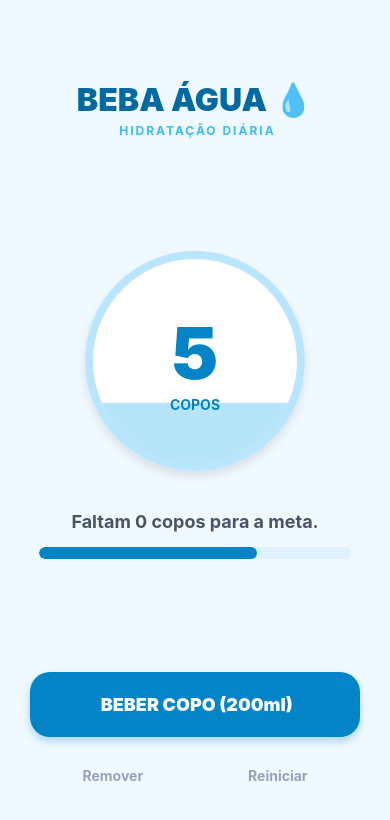
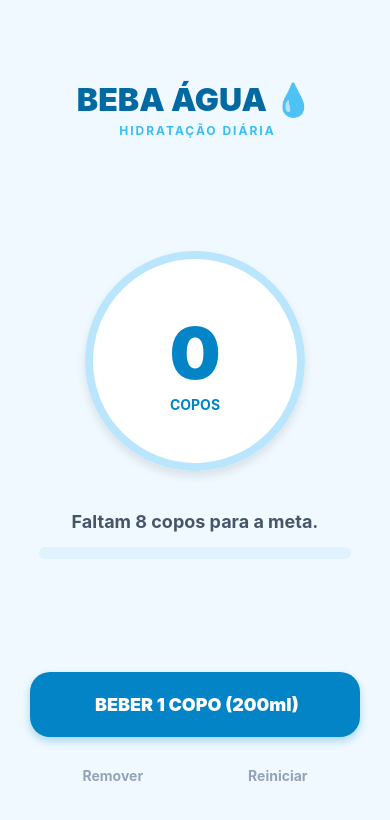
Before and after one commit to HidekiLucas0701/BebaAgua, a React Native app: screen / in a window 390 px wide. Shown: the top 820 px of the page. Built offline with nearby package versions, Linux system fonts and the light colour scheme.

Commit message:
feat(wip): buttons functions

```diff
--- a/App.tsx
+++ b/App.tsx
@@ -1,7 +1,20 @@
 import { StatusBar } from 'expo-status-bar';
 import { StyleSheet, Text, TouchableOpacity, View } from 'react-native';
+import {useState} from 'react';
+
+const DAILY_GOAL: number = 8;
 
 export default function App() {
+
+  const [cups,setCups] = useState<number>(0);
+  const percentage: number = (cups/DAILY_GOAL) * 100;
+
+  const removeCup = () => {
+    if(cups > 0) {
+      setCups(cups - 1);
+    }
+  };
+
   return (
     <View style={styles.container}>
       <View style={styles.header}>
@@ -12,32 +25,39 @@ export default function App() {
       <View style={styles.content}>
         <View style={styles.outerCircleWrapper}>
           <View style={styles.outerCircle}>
-            <View style={styles.waterLevel} />
+            <View style={[styles.waterLevel, {height: `${percentage}%`}]} />
 
-            <Text style={styles.numberText}>5</Text>
+            <Text style={styles.numberText}>{cups}</Text>
             <Text style={styles.labelText}>COPOS</Text>
           </View>
         </View>
         <View style={styles.feedbackContainer}>
-          <Text style={styles.statusText}>Faltam 0 copos para a meta.</Text>
+          <Text style={[
+            styles.statusText,
+            cups >= DAILY_GOAL && {color: '#16A34A'}
+          ]}>{
+            cups >= DAILY_GOAL
+            ? 'Parabéns! Você atingiu sua meta diária de hidratação!'
+            : `Faltam ${DAILY_GOAL - cups} copos para a meta.`
+          }</Text>
 
           <View style={styles.progressBarBackground}>
-            <View style={styles.progressBar}/>
+            <View style={[styles.progressBar, {width: `${percentage}%`}]}/>
           </View>
         </View>
 
       </View>
       <View style={styles.footer}>
-        <TouchableOpacity style={styles.mainButton}>
-          <Text style={styles.mainButtonText}> BEBER COPO (200ml)</Text>
+        <TouchableOpacity style={styles.mainButton} onPress={() => setCups(cups + 1)}>
+          <Text style={styles.mainButtonText}> BEBER 1 COPO (200ml)</Text>
         </TouchableOpacity>
 
         <View style={styles.configArea}>
-          <TouchableOpacity style={styles.configButton}>
+          <TouchableOpacity style={styles.configButton} onPress={removeCup}>
             <Text style={styles.configButtonText}>Remover</Text>
           </TouchableOpacity>
 
-          <TouchableOpacity style={styles.configButton}>
+          <TouchableOpacity style={styles.configButton} onPress={() => setCups(0)}>
             <Text style={styles.configButtonText}>Reiniciar</Text>
           </TouchableOpacity>
         </View>
@@ -101,7 +121,6 @@ const styles = StyleSheet.create({
     left: 0,
     right: 0,
     width: '100%',
-    height: 60,
     backgroundColor: '#0EA5E9',
     opacity: 0.3
   },
@@ -126,8 +145,7 @@ const styles = StyleSheet.create({
   progressBar: {
     height: '100%',
     backgroundColor: '#0284C7',
-    borderRadius: 6,
-    width: '70%'
+    borderRadius: 6
   },
   feedbackContainer: {
     marginTop: 40,
```
